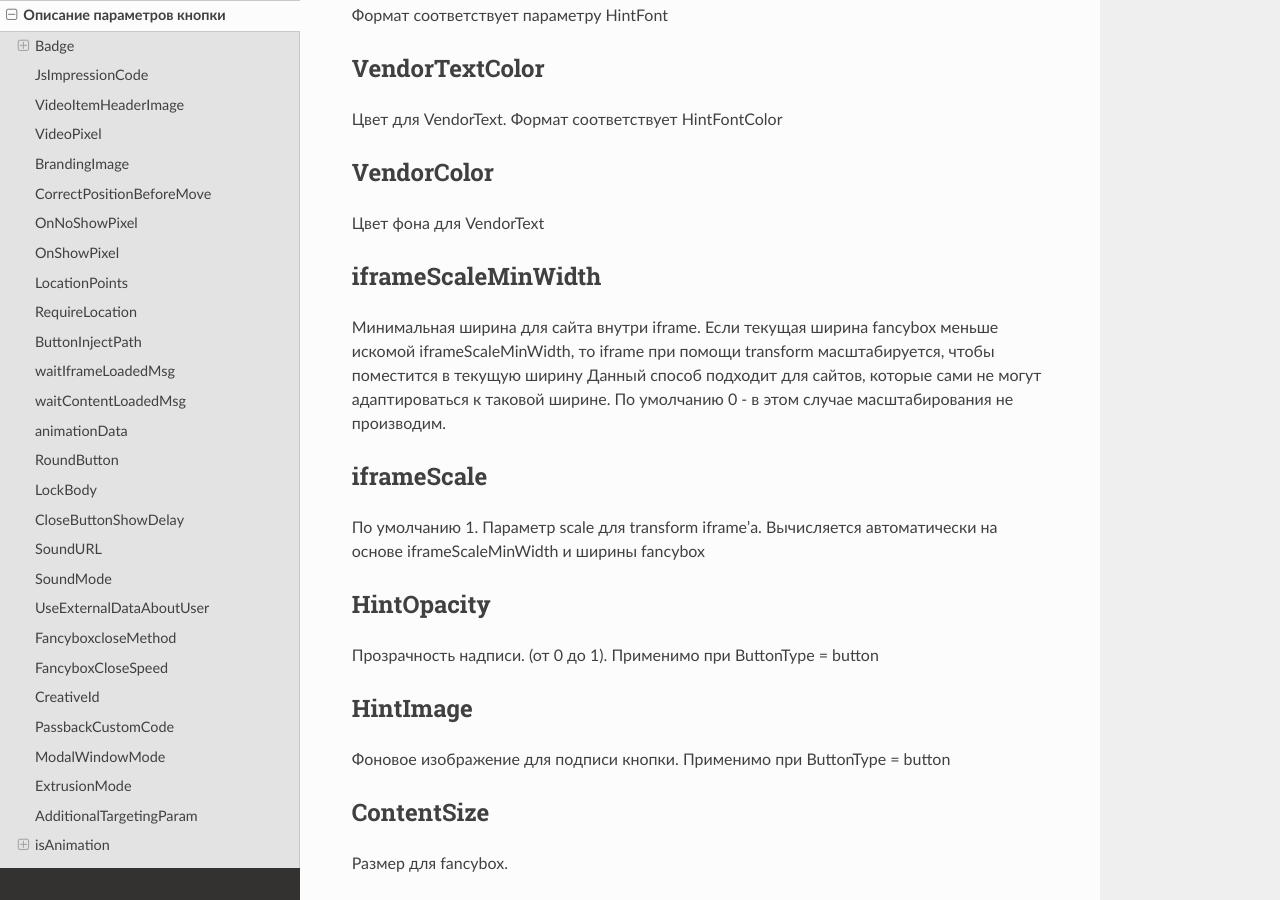
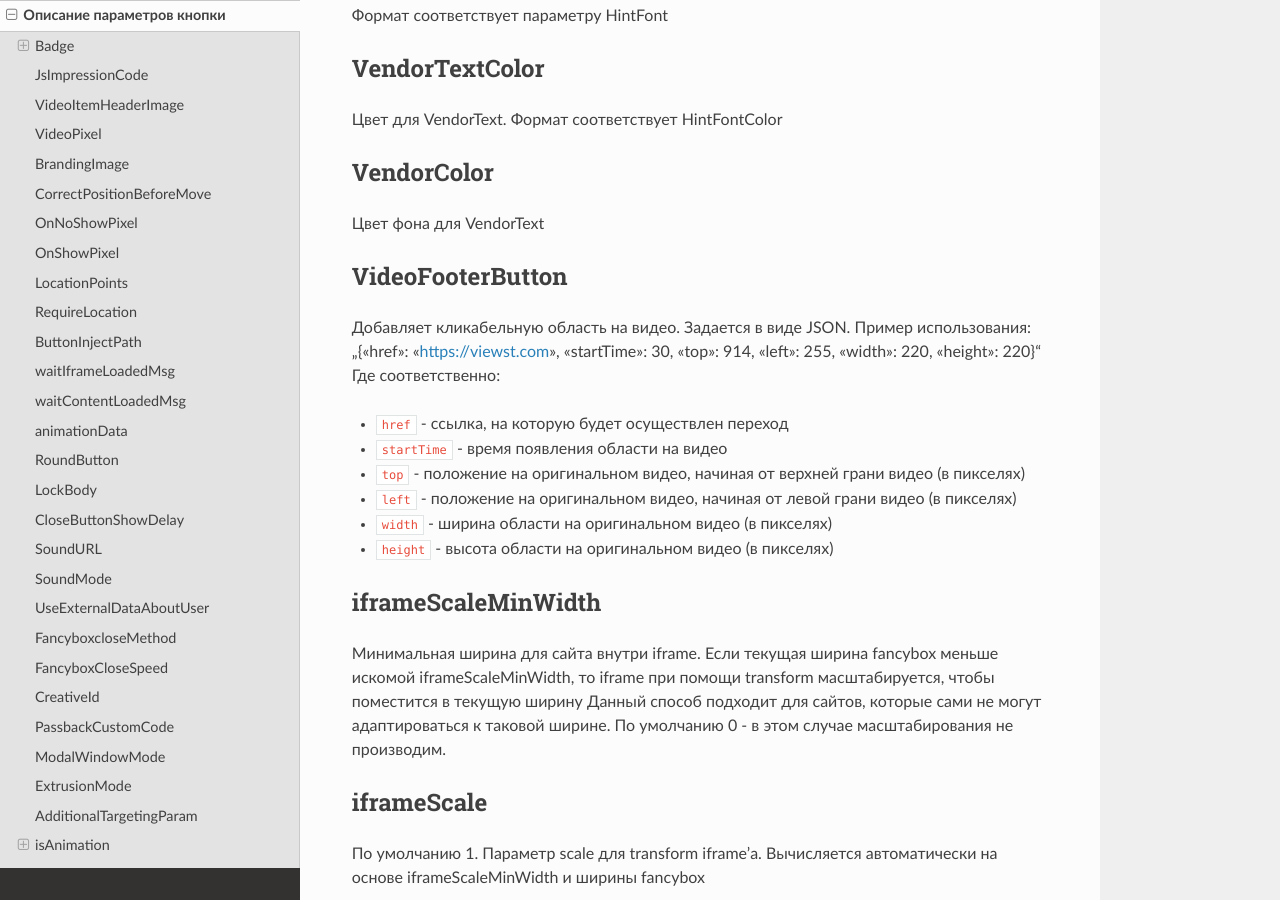
Before and after one commit to probtn/docs, a Sphinx documentation site: the page built from docs/webparams.rst, in a window 1280 px wide and 900 px high, scrolled down 19126 px. Built offline with Sphinx 7.4.7 and the Read the Docs theme 2.0.0, drawn with Linux system fonts in a browser that asks for light colours.

Commit message:
Update webparams.rst

```diff
--- a/docs/webparams.rst
+++ b/docs/webparams.rst
@@ -750,6 +750,20 @@ VendorColor
 ----------------------------------
 Цвет фона для VendorText
 
+VideoFooterButton
+----------------------------------
+Добавляет кликабельную область на видео.
+Задается в виде JSON. Пример использования:
+'{"href": "https://viewst.com", "startTime": 30, "top": 914, "left": 255, "width": 220, "height": 220}'
+Где соответственно:
+
+- ``href`` - ссылка, на которую будет осуществлен переход
+- ``startTime`` - время появления области на видео
+- ``top`` - положение на оригинальном видео, начиная от верхней грани видео (в пикселях)
+- ``left`` - положение на оригинальном видео, начиная от левой грани видео (в пикселях)
+- ``width`` - ширина области на оригинальном видео (в пикселях)
+- ``height`` - высота области на оригинальном видео (в пикселях)
+
 iframeScaleMinWidth
 ----------------------------------
 Минимальная ширина для сайта внутри iframe. Если текущая ширина fancybox меньше искомой iframeScaleMinWidth, то iframe при помощи transform масштабируется, чтобы поместится в текущую ширину
```
